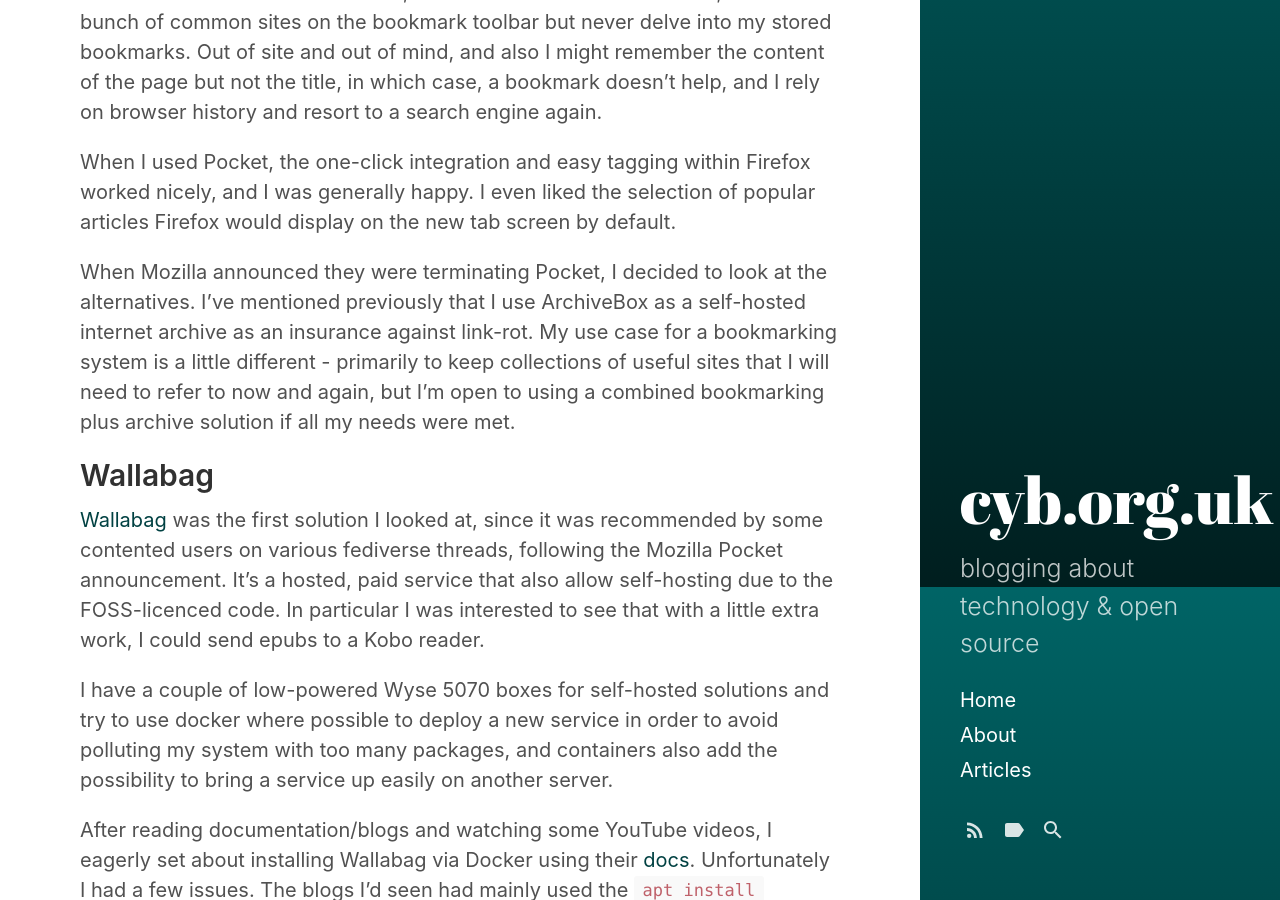
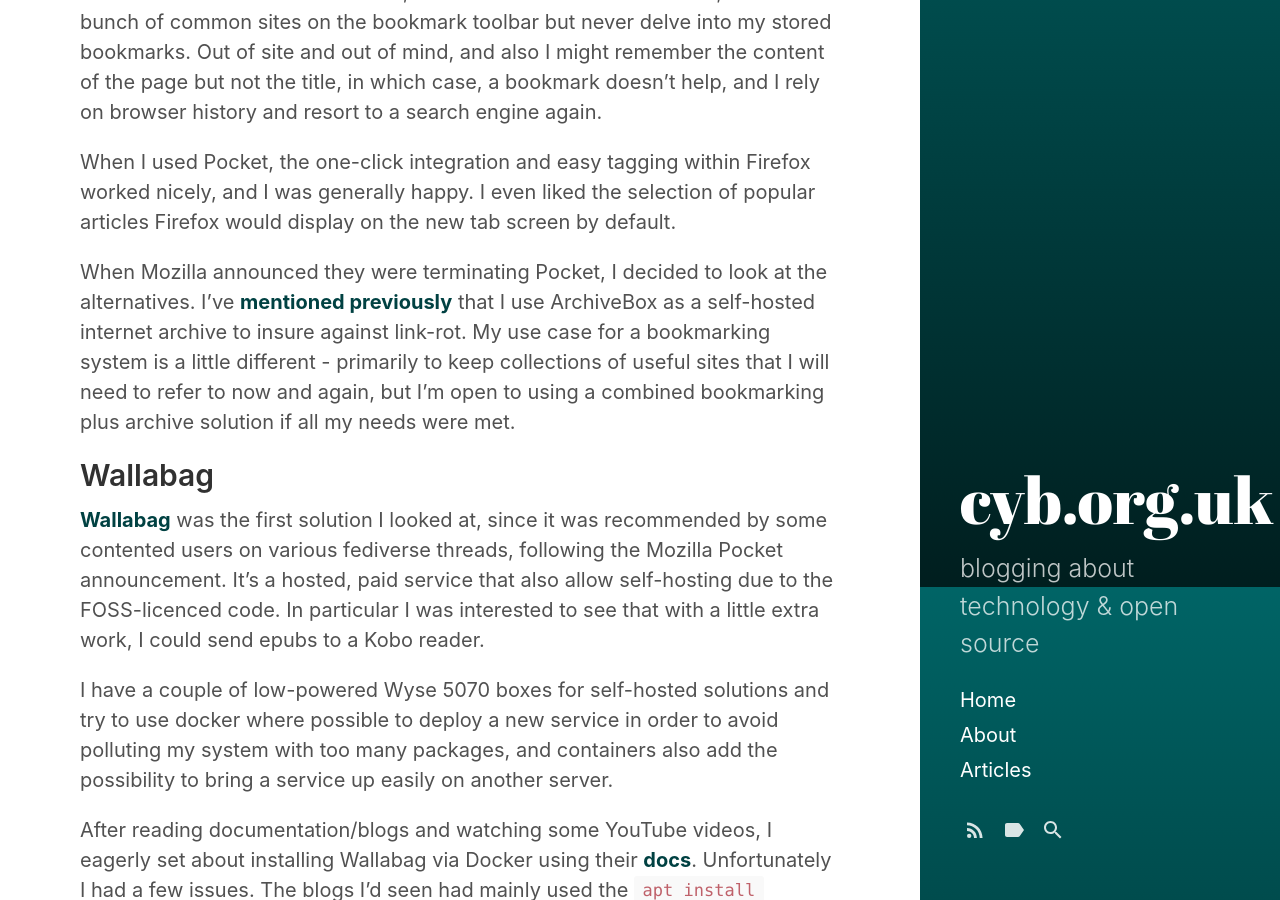
Before and after one commit to cyborguk/cyborguk.github.io, a Jekyll site: the page built from _posts/2025-06-05-self-hosted-bookmarking.md, in a window 1280 px wide and 900 px high, scrolled down 313 px. Built offline with Jekyll 4.4.1, drawn with Linux system fonts in a browser that asks for light colours.

Commit message:
Bold links

```diff
--- a/_posts/2025-06-05-self-hosted-bookmarking.md
+++ b/_posts/2025-06-05-self-hosted-bookmarking.md
@@ -13,15 +13,15 @@ mainly work-related articles, recipes and decent articles I wanted to keep for f
 
 When I used Pocket, the one-click integration and easy tagging within Firefox worked nicely, and I was generally happy. I even liked the selection of popular articles Firefox would display on the new tab screen by default.
 
-When Mozilla announced they were terminating Pocket, I decided to look at the alternatives. I've mentioned previously that I use ArchiveBox as a self-hosted internet archive as an insurance against link-rot. My use case for a bookmarking system is a little different - primarily to keep collections of useful sites that I will need to refer to now and again, but I'm open to using a combined bookmarking plus archive solution if all my needs were met.
+When Mozilla announced they were terminating Pocket, I decided to look at the alternatives. I've [**mentioned previously**](/2024/01/29/self-hosted-archive) that I use ArchiveBox as a self-hosted internet archive to insure against link-rot. My use case for a bookmarking system is a little different - primarily to keep collections of useful sites that I will need to refer to now and again, but I'm open to using a combined bookmarking plus archive solution if all my needs were met.
 
 ## Wallabag
 
-[Wallabag](https://wallabag.it/en/) was the first solution I looked at, since it was recommended by some contented users on various fediverse threads, following the Mozilla Pocket announcement. It's a hosted, paid service that also allow self-hosting due to the FOSS-licenced code. In particular I was interested to see that with a little extra work, I could send epubs to a Kobo reader.
+[**Wallabag**](https://wallabag.it/en/) was the first solution I looked at, since it was recommended by some contented users on various fediverse threads, following the Mozilla Pocket announcement. It's a hosted, paid service that also allow self-hosting due to the FOSS-licenced code. In particular I was interested to see that with a little extra work, I could send epubs to a Kobo reader.
 
 I have a couple of low-powered Wyse 5070 boxes for self-hosted solutions and try to use docker where possible to deploy a new service in order to avoid polluting my system with too many packages, and containers also add the possibility to bring a service up easily on another server.
 
-After reading documentation/blogs and watching some YouTube videos, I eagerly set about installing Wallabag via Docker using their [docs](https://github.com/wallabag/docker). Unfortunately I had a few issues. The blogs I'd seen had mainly used the `apt install` method, and it made me wonder about the efficacy of the Docker method.
+After reading documentation/blogs and watching some YouTube videos, I eagerly set about installing Wallabag via Docker using their [**docs**](https://github.com/wallabag/docker). Unfortunately I had a few issues. The blogs I'd seen had mainly used the `apt install` method, and it made me wonder about the efficacy of the Docker method.
 
 My first concern was all the warnings I saw when bringing up the container.
 
@@ -37,7 +37,7 @@ The container didn't come up successfully for another reason and I still needed
 {: .image-caption}
 *Something aint right*
 
-After some fruitless searching, I left my workstation for a while and cooked dinner for the family. I returned with renewed vigour and inspiration and found [this](https://github.com/wallabag/wallabag/issues/7953) issue that suggested using IP address in my config instead of localhost caused the page to load correctly.
+After some fruitless searching, I left my workstation for a while and cooked dinner for the family. I returned with renewed vigour and inspiration and found [**this**](https://github.com/wallabag/wallabag/issues/7953) issue that suggested using IP address in my config instead of localhost caused the page to load correctly.
 
 ![](/assets/images/walla-working.jpg)
 
@@ -56,9 +56,9 @@ I'm sure that the most (particularly non-Docker) users have had a much smoother
 
 ## Karakeep
 
-[Karakeep](https://karakeep.app) has recently been renamed from Hoarder because someone with a similar-named app was causing trouble, and life's too short for that kind of hassle. Karakeep certainly performs better in SEO ranking than a common word, but since the name change is so recent, most blogs and Youtube videos still refer to the less distinctive old name. Even the Firefox extension still used the old name in one of the notifications I saw.
+[**Karakeep**](https://karakeep.app) has recently been renamed from Hoarder because someone with a similar-named app was causing trouble, and life's too short for that kind of hassle. Karakeep certainly performs better in SEO ranking than a common word, but since the name change is so recent, most blogs and Youtube videos still refer to the less distinctive old name. Even the Firefox extension still used the old name in one of the notifications I saw.
 
-I was able to deploy a container in a few minutes using the [Docker compose file](https://docs.karakeep.app/Installation/docker/).
+I was able to deploy a container in a few minutes using the [**Docker compose file**](https://docs.karakeep.app/Installation/docker/).
 
 ![](/assets/images/karakeep-1.png)
 
@@ -85,7 +85,7 @@ I asked someone based outside of the EU to try one of the problematic links. The
 {: .image-caption}
 *This is what I should be seeing*
 
-I found an [issue](https://github.com/karakeep-app/karakeep/issues/414) describing the problem. Someone suggested building a container for Chrome that installs an extension to ignore cookie banners, but I'm just not sure I wanted to go down that rabbit hole, for something that may or may not work, and will likely need housekeeping upon future upgrades.
+I found an [**issue**](https://github.com/karakeep-app/karakeep/issues/414) describing the problem. Someone suggested building a container for Chrome that installs an extension to ignore cookie banners, but I'm just not sure I wanted to go down that rabbit hole, for something that may or may not work, and will likely need housekeeping upon future upgrades.
 
 I really want a solution that I can trust to store bookmarks and local copies of articles without having to keep checking if it's worked OK. I realise that Pocket never stored local copies but this feature is pretty compelling to me. Readeck was mentioned in a comment on the Github issue, and I was intrigued. So, I guess I was going to try the _third_ attempt at a replacement for Pocket inside 1 week...
 
@@ -95,7 +95,7 @@ I really want a solution that I can trust to store bookmarks and local copies of
 
 ## Readeck
 
-[Readeck](https:/readeck.org) is another self-hosted open source application to manage bookmarks. Installation options include Docker and also a single binary file. The documentation was very clear and easy to read. I opted for the binary file method, which was incredibly simple, and only required a port number to be specified. I also created a dedicated non-privileged user account to run the service, and a systemd file to automatically run at boot time.
+[**Readeck**](https:/readeck.org) is another self-hosted open source application to manage bookmarks. Installation options include Docker and also a single binary file. The documentation was very clear and easy to read. I opted for the binary file method, which was incredibly simple, and only required a port number to be specified. I also created a dedicated non-privileged user account to run the service, and a systemd file to automatically run at boot time.
 
 Readeck uses sqlite to store data, which reduces the need for a database server, and in practice the interface is very fast, even on my low powered server. As with the other offerings I looked at, development is active despite the small team of developers, and Readeck sees releases every few months.
 
@@ -134,7 +134,7 @@ A very nice feature is the ability to download one or all articles as epub. Some
 
 **What I like about Readeck**: easy installation, browser extension, epub downloads, fast & intuitive UI, good range of features.
 
-**What else I'd like to see**: there's not much to dislike here. Maybe a couple of tweaks to the UK might help me find the right option more easily (such as bookmark export/import), but it's a really minor niggle. A feature such as optional archival of the page using SingleFile would really be the cherry on top of the cake for me. I've seen it discussed positively in the Enhancement requests, so maybe it will be a future addition, even one that might replace my use of Archivebox for permanent archival of pages. One other [requested feature](https://codeberg.org/readeck/readeck/issues/424) is ingestion of RSS feeds. This is possible within Karakeep, and I would potentially find this useful too.
+**What else I'd like to see**: there's not much to dislike here. Maybe a couple of tweaks to the UK might help me find the right option more easily (such as bookmark export/import), but it's a really minor niggle. A feature such as optional archival of the page using SingleFile would really be the cherry on top of the cake for me. I've seen it discussed positively in the Enhancement requests, so maybe it will be a future addition, even one that might replace my use of Archivebox for permanent archival of pages. One other [**requested feature**](https://codeberg.org/readeck/readeck/issues/424) is ingestion of RSS feeds. This is possible within Karakeep, and I would potentially find this useful too.
 
 ## Summary
 
```
